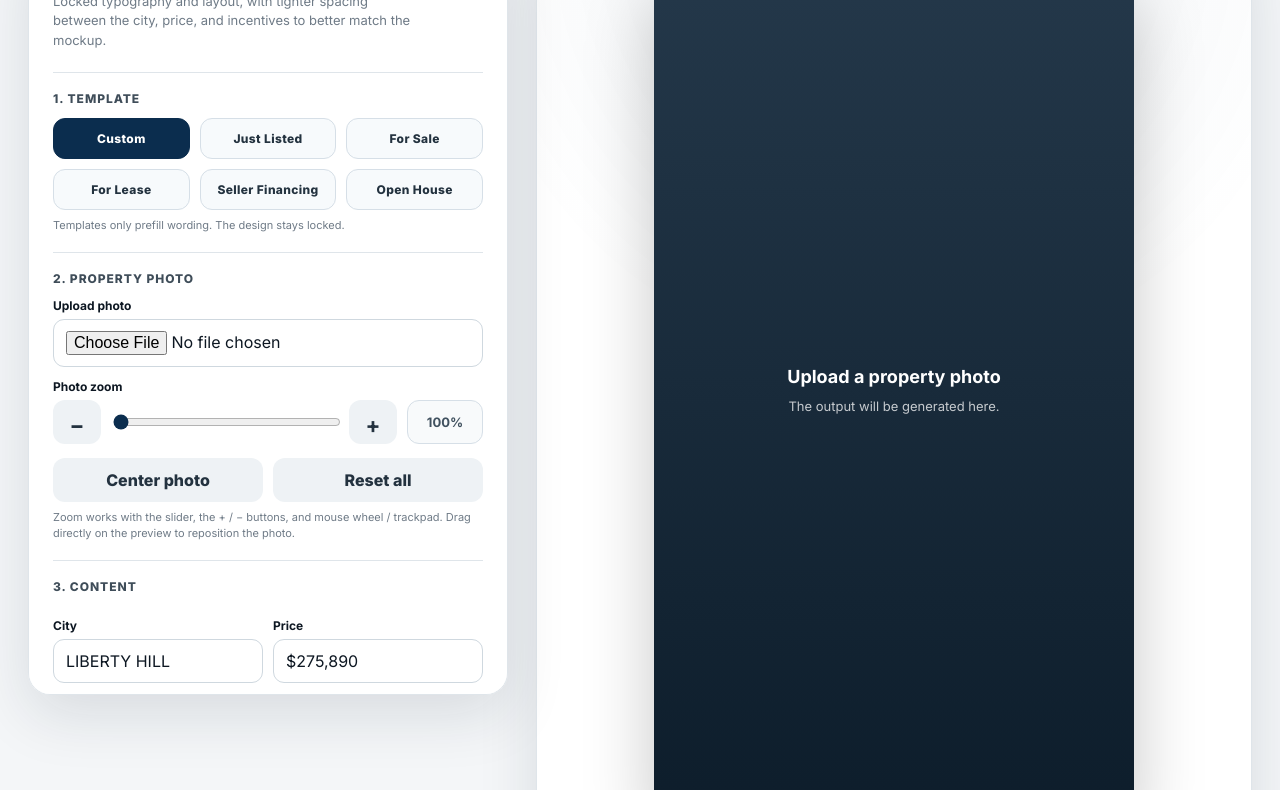
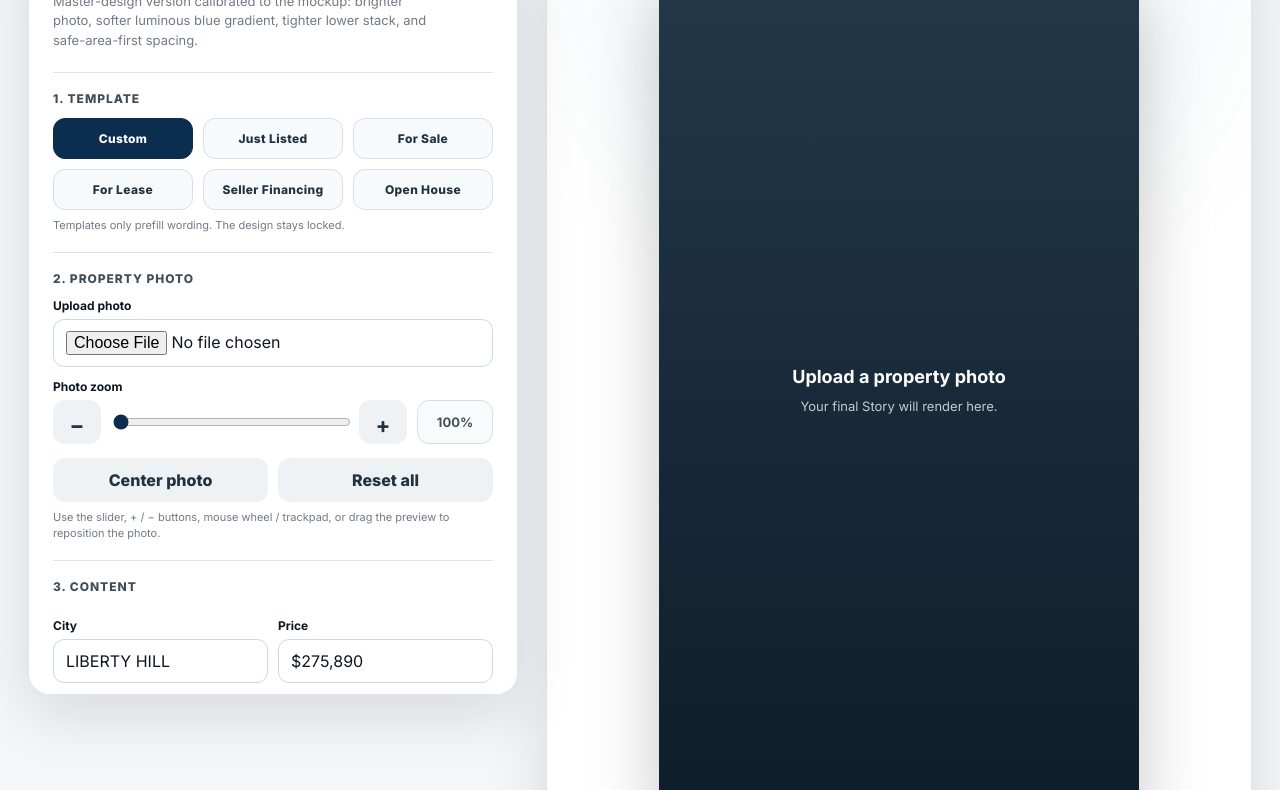
Before and after one commit to mrmechler/listing-builder, a plain HTML site: page story/index.html in a window 1280 px wide. Shown: the part 93-883 px from the top of the page. Drawn offline with nearby package versions, Linux system fonts and the light colour scheme.

Commit message:
Add files via upload

```diff
--- a/story/index.html
+++ b/story/index.html
@@ -3,12 +3,12 @@
 <head>
   <meta charset="utf-8" />
   <meta name="viewport" content="width=device-width,initial-scale=1,viewport-fit=cover" />
-  <meta name="theme-color" content="#071a2d" />
+  <meta name="theme-color" content="#071A2D" />
   <title>Story Generator</title>
 
   <link rel="preconnect" href="https://fonts.googleapis.com">
   <link rel="preconnect" href="https://fonts.gstatic.com" crossorigin>
-  <link href="https://fonts.googleapis.com/css2?family=Inter:wght@400;500;600;700;800&family=Cormorant+Garamond:wght@500;600;700&display=swap" rel="stylesheet">
+  <link href="https://fonts.googleapis.com/css2?family=Inter:wght@400;500;600;700;800&family=Bodoni+Moda:opsz,wght@6..96,500;6..96,600&display=swap" rel="stylesheet">
 
   <style>
     :root{
@@ -17,9 +17,8 @@
       --ink:#0d1722;
       --muted:#6f7b87;
       --line:#dfe5ea;
-      --navy:#071a2d;
-      --navy2:#103e68;
-      --accent:#0b2d4e;
+      --navy:#071A2D;
+      --blue:#103E68;
       --shadow:0 20px 60px rgba(17,32,46,.12);
     }
     *{box-sizing:border-box}
@@ -32,7 +31,7 @@
     .app{
       min-height:100vh;
       display:grid;
-      grid-template-columns:minmax(390px,480px) minmax(420px,1fr);
+      grid-template-columns:minmax(390px,490px) minmax(420px,1fr);
       gap:28px;
       padding:28px;
       max-width:1600px;
@@ -59,90 +58,241 @@
       gap:16px;
       margin-bottom:22px;
     }
-    h1{font-size:22px;line-height:1.08;letter-spacing:-.03em;margin:0 0 8px}
-    .sub{color:var(--muted);font-size:13px;line-height:1.5;margin:0}
+    h1{
+      margin:0 0 8px;
+      font-size:22px;
+      line-height:1.08;
+      letter-spacing:-.03em;
+    }
+    .sub{
+      margin:0;
+      color:var(--muted);
+      font-size:13px;
+      line-height:1.5;
+    }
     .badge{
-      background:#eef3f7;color:#425260;border-radius:999px;padding:7px 10px;
-      font-size:11px;font-weight:800;white-space:nowrap;letter-spacing:.05em;
+      background:#eef3f7;
+      color:#425260;
+      border-radius:999px;
+      padding:7px 10px;
+      font-size:11px;
+      font-weight:800;
+      letter-spacing:.05em;
+      white-space:nowrap;
     }
-    .group{padding:18px 0;border-top:1px solid var(--line)}
-    .group:first-of-type{border-top:none;padding-top:4px}
+    .group{
+      padding:18px 0;
+      border-top:1px solid var(--line);
+    }
+    .group:first-of-type{
+      border-top:none;
+      padding-top:4px;
+    }
     .group-title{
-      font-size:12px;font-weight:800;letter-spacing:.08em;text-transform:uppercase;
-      margin:0 0 12px;color:#3f4d59;
+      margin:0 0 12px;
+      font-size:12px;
+      font-weight:800;
+      letter-spacing:.08em;
+      text-transform:uppercase;
+      color:#3f4d59;
     }
-    label{display:block;font-size:12px;font-weight:700;margin:12px 0 6px}
+    label{
+      display:block;
+      margin:12px 0 6px;
+      font-size:12px;
+      font-weight:700;
+    }
     input[type="text"], input[type="file"]{
-      width:100%;border:1px solid #cfd8df;border-radius:11px;padding:11px 12px;
-      font:inherit;color:var(--ink);background:#fff;outline:none;
+      width:100%;
+      border:1px solid #cfd8df;
+      border-radius:11px;
+      padding:11px 12px;
+      font:inherit;
+      color:var(--ink);
+      background:#fff;
+      outline:none;
     }
     input[type="text"]:focus{
-      border-color:#7d96aa;box-shadow:0 0 0 3px rgba(16,62,104,.08);
+      border-color:#7d96aa;
+      box-shadow:0 0 0 3px rgba(16,62,104,.08);
     }
-    input[type="range"]{width:100%;accent-color:var(--accent)}
-    .inline{display:grid;grid-template-columns:1fr 1fr;gap:10px}
-    .template-grid{display:grid;grid-template-columns:1fr 1fr 1fr;gap:10px}
+    input[type="range"]{
+      width:100%;
+      accent-color:#0b2d4e;
+    }
+    .inline{
+      display:grid;
+      grid-template-columns:1fr 1fr;
+      gap:10px;
+    }
+    .template-grid{
+      display:grid;
+      grid-template-columns:1fr 1fr 1fr;
+      gap:10px;
+    }
     .template-btn{
-      background:#f7fafc;color:#23323f;border:1px solid #d6dfe7;border-radius:12px;
-      padding:12px;text-align:center;font-size:12px;font-weight:800;cursor:pointer;
+      background:#f7fafc;
+      color:#23323f;
+      border:1px solid #d6dfe7;
+      border-radius:12px;
+      padding:12px;
+      text-align:center;
+      font-size:12px;
+      font-weight:800;
       letter-spacing:.03em;
+      cursor:pointer;
     }
-    .template-btn.active{background:#0b2d4e;border-color:#0b2d4e;color:#fff}
+    .template-btn.active{
+      background:#0b2d4e;
+      border-color:#0b2d4e;
+      color:#fff;
+    }
     .zoom-row{
-      display:grid;grid-template-columns:48px 1fr 48px 76px;
-      gap:10px;align-items:center;margin-top:6px
+      display:grid;
+      grid-template-columns:48px 1fr 48px 76px;
+      gap:10px;
+      align-items:center;
+      margin-top:6px;
     }
     .icon-btn{
-      background:#eef2f5;color:#23323f;border-radius:12px;border:0;height:44px;
-      font-size:22px;font-weight:700;cursor:pointer;
+      background:#eef2f5;
+      color:#23323f;
+      border-radius:12px;
+      border:0;
+      height:44px;
+      font-size:22px;
+      font-weight:700;
+      cursor:pointer;
     }
     .value-chip{
-      display:flex;align-items:center;justify-content:center;height:44px;border-radius:12px;
-      border:1px solid #d6dfe7;background:#f8fafb;color:#40515f;font-weight:700;font-size:13px;
+      display:flex;
+      align-items:center;
+      justify-content:center;
+      height:44px;
+      border-radius:12px;
+      border:1px solid #d6dfe7;
+      background:#f8fafb;
+      color:#40515f;
+      font-weight:700;
+      font-size:13px;
     }
-    .button-row{display:grid;grid-template-columns:1fr 1fr;gap:10px;margin-top:14px}
+    .button-row{
+      display:grid;
+      grid-template-columns:1fr 1fr;
+      gap:10px;
+      margin-top:14px;
+    }
     button{
-      appearance:none;border:0;border-radius:12px;padding:12px 14px;font:inherit;font-weight:800;
-      cursor:pointer;transition:.15s ease;
+      appearance:none;
+      border:0;
+      border-radius:12px;
+      padding:12px 14px;
+      font:inherit;
+      font-weight:800;
+      cursor:pointer;
+      transition:.15s ease;
     }
     button:hover{transform:translateY(-1px)}
-    .secondary{background:#eef2f5;color:#23323f}
-    .color-grid{display:grid;grid-template-columns:80px 1fr;gap:10px 12px;align-items:end}
+    .secondary{
+      background:#eef2f5;
+      color:#23323f;
+    }
+    .color-grid{
+      display:grid;
+      grid-template-columns:80px 1fr;
+      gap:10px 12px;
+      align-items:end;
+    }
     .swatch{
-      width:100%;height:46px;border:1px solid #cfd8df;border-radius:11px;background:#103e68;
-      padding:0;overflow:hidden;cursor:pointer;
+      width:100%;
+      height:46px;
+      border:1px solid #cfd8df;
+      border-radius:11px;
+      background:#103E68;
+      padding:0;
+      overflow:hidden;
+      cursor:pointer;
     }
     .swatch::-webkit-color-swatch-wrapper{padding:0}
     .swatch::-webkit-color-swatch{border:none;border-radius:10px}
     .swatch::-moz-color-swatch{border:none;border-radius:10px}
     .pill{
-      display:inline-flex;align-items:center;justify-content:center;min-height:46px;padding:0 12px;
-      border:1px solid #cfd8df;border-radius:11px;background:#f8fafb;color:#41505d;
-      font-size:12px;font-weight:700;white-space:nowrap;
+      display:inline-flex;
+      align-items:center;
+      justify-content:center;
+      min-height:46px;
+      padding:0 12px;
+      border:1px solid #cfd8df;
+      border-radius:11px;
+      background:#f8fafb;
+      color:#41505d;
+      font-size:12px;
+      font-weight:700;
+      white-space:nowrap;
     }
     .download{
-      width:100%;margin-top:10px;padding:14px 16px;
-      background:linear-gradient(135deg,var(--navy),var(--navy2));color:#fff;font-size:15px;
+      width:100%;
+      margin-top:10px;
+      padding:14px 16px;
+      background:linear-gradient(135deg,var(--navy),var(--blue));
+      color:#fff;
+      font-size:15px;
     }
-    .hint{margin:8px 0 0;font-size:11px;color:var(--muted);line-height:1.45}
+    .hint{
+      margin:8px 0 0;
+      font-size:11px;
+      color:var(--muted);
+      line-height:1.45;
+    }
     .stage{
-      display:flex;align-items:center;justify-content:center;padding:28px;
-      min-height:calc(100vh - 56px);overflow:hidden;
-      background:radial-gradient(circle at 50% 0%,rgba(16,62,104,.08),transparent 45%),#fff;
+      display:flex;
+      align-items:center;
+      justify-content:center;
+      padding:28px;
+      min-height:calc(100vh - 56px);
+      overflow:hidden;
+      background:
+        radial-gradient(circle at 50% 0%,rgba(16,62,104,.08),transparent 45%),
+        #fff;
     }
     .canvas-shell{
-      position:relative;width:min(100%,480px);aspect-ratio:9/16;background:#101820;
-      border-radius:24px;overflow:hidden;box-shadow:0 30px 70px rgba(0,0,0,.22);
-      user-select:none;touch-action:none;
+      position:relative;
+      width:min(100%,480px);
+      aspect-ratio:9/16;
+      background:#101820;
+      border-radius:24px;
+      overflow:hidden;
+      box-shadow:0 30px 70px rgba(0,0,0,.22);
+      user-select:none;
+      touch-action:none;
     }
-    canvas{width:100%;height:100%;display:block;cursor:grab}
+    canvas{
+      width:100%;
+      height:100%;
+      display:block;
+      cursor:grab;
+    }
     canvas.dragging{cursor:grabbing}
     .empty{
-      position:absolute;inset:0;display:grid;place-items:center;padding:36px;color:#fff;text-align:center;
-      pointer-events:none;background:linear-gradient(180deg,#24384a,#0d1d2b);
+      position:absolute;
+      inset:0;
+      display:grid;
+      place-items:center;
+      padding:36px;
+      color:#fff;
+      text-align:center;
+      pointer-events:none;
+      background:linear-gradient(180deg,#24384a,#0d1d2b);
     }
-    .empty strong{display:block;font-size:18px;margin-bottom:8px}
-    .empty span{font-size:13px;opacity:.75}
+    .empty strong{
+      display:block;
+      font-size:18px;
+      margin-bottom:8px;
+    }
+    .empty span{
+      font-size:13px;
+      opacity:.75;
+    }
     @media (max-width:1040px){
       .app{grid-template-columns:1fr;padding:16px}
       .panel{position:static;max-height:none}
@@ -158,7 +308,7 @@
       <div class="brand">
         <div>
           <h1>Story Generator</h1>
-          <p class="sub">Locked typography and layout, with tighter spacing between the city, price, and incentives to better match the mockup.</p>
+          <p class="sub">Master-design version calibrated to the mockup: brighter photo, softer luminous blue gradient, tighter lower stack, and safe-area-first spacing.</p>
         </div>
         <div class="badge">9:16</div>
       </div>
@@ -193,7 +343,7 @@
           <button class="secondary" id="centerPhoto" type="button">Center photo</button>
           <button class="secondary" id="resetAll" type="button">Reset all</button>
         </div>
-        <p class="hint">Zoom works with the slider, the + / − buttons, and mouse wheel / trackpad. Drag directly on the preview to reposition the photo.</p>
+        <p class="hint">Use the slider, + / − buttons, mouse wheel / trackpad, or drag the preview to reposition the photo.</p>
       </div>
 
       <div class="group">
@@ -216,13 +366,13 @@
         <input id="detail" type="text" value="LOW INTEREST RATE • CLOSINGS COSTS • AND MORE" />
 
         <label for="cta">Button text (optional)</label>
-        <input id="cta" type="text" value="" placeholder="Leave blank for an empty outlined button" />
+        <input id="cta" type="text" value="" placeholder="Leave blank for the empty outlined button look" />
       </div>
 
       <div class="group">
         <div class="group-title">4. Gradient colors</div>
 
-        <label for="color1Hex">Top glow hex</label>
+        <label for="color1Hex">Upper blue glow hex</label>
         <div class="color-grid">
           <input id="color1Picker" class="swatch" type="color" value="#103E68" />
           <input id="color1Hex" type="text" value="#103E68" />
@@ -236,6 +386,7 @@
 
         <label>Current gradient</label>
         <div class="pill" id="appliedGradient">#103E68 → #071A2D</div>
+        <p class="hint">This version uses a much softer gradient structure closer to the mockup: luminous blue behind the text, then deeper navy at the very bottom.</p>
       </div>
 
       <div class="group">
@@ -248,7 +399,7 @@
 
         <label for="phone">Phone line</label>
         <input id="phone" type="text" value="(512) YES-2-OWN" />
-        <p class="hint">One logo upload only. Content is kept inside the safe area by default.</p>
+        <p class="hint">One logo upload only. The layout is engineered to stay inside the Story safe area without needing a separate safe-zone toggle.</p>
       </div>
 
       <button class="download" id="download" type="button">DOWNLOAD STORY PNG</button>
@@ -260,7 +411,7 @@
         <div class="empty" id="emptyState">
           <div>
             <strong>Upload a property photo</strong>
-            <span>The output will be generated here.</span>
+            <span>Your final Story will render here.</span>
           </div>
         </div>
       </div>
@@ -360,7 +511,7 @@
       if(!file) return;
       const url=URL.createObjectURL(file);
       const img=new Image();
-      img.onload=()=>{URL.revokeObjectURL(url);done(img)};
+      img.onload=()=>{ URL.revokeObjectURL(url); done(img); };
       img.src=url;
     }
 
@@ -368,18 +519,22 @@
       let v=(value||'').trim().toUpperCase();
       if(!v.startsWith('#')) v='#'+v;
       if(/^#([0-9A-F]{3})$/.test(v)) v='#'+v.slice(1).split('').map(c=>c+c).join('');
-      return /^#([0-9A-F]{6})$/.test(v)?v:null;
+      return /^#([0-9A-F]{6})$/.test(v) ? v : null;
     }
 
     function hexToRgb(hex){
       const c=sanitizeHex(hex);
       if(!c) return null;
-      return {r:parseInt(c.slice(1,3),16),g:parseInt(c.slice(3,5),16),b:parseInt(c.slice(5,7),16)};
+      return {
+        r:parseInt(c.slice(1,3),16),
+        g:parseInt(c.slice(3,5),16),
+        b:parseInt(c.slice(5,7),16)
+      };
     }
 
     function rgba(hex,a){
       const rgb=hexToRgb(hex);
-      return rgb?`rgba(${rgb.r},${rgb.g},${rgb.b},${a})`:`rgba(16,62,104,${a})`;
+      return rgb ? `rgba(${rgb.r},${rgb.g},${rgb.b},${a})` : `rgba(16,62,104,${a})`;
     }
 
     function setZoom(v){
@@ -417,6 +572,16 @@
       return minSize;
     }
 
+    function drawLetterSpacedLeft(text,x,y,spacing){
+      const chars=[...text];
+      let cursor=x;
+      for(let i=0;i<chars.length;i++){
+        const ch=chars[i];
+        ctx.fillText(ch,cursor,y);
+        cursor+=ctx.measureText(ch).width+spacing;
+      }
+    }
+
     function drawLetterSpacedCentered(text,x,y,spacing){
       const chars=[...text];
       const widths=chars.map(ch=>ctx.measureText(ch).width);
@@ -425,16 +590,6 @@
       for(let i=0;i<chars.length;i++){
         ctx.fillText(chars[i],cursor,y);
         cursor+=widths[i]+spacing;
-      }
-    }
-
-    function drawLetterSpacedLeft(text,x,y,spacing){
-      const chars=[...text];
-      let cursor=x;
-      for(let i=0;i<chars.length;i++){
-        const ch=chars[i];
-        ctx.fillText(ch,cursor,y);
-        cursor+=ctx.measureText(ch).width+spacing;
       }
     }
 
@@ -452,7 +607,8 @@
     function drawLogo(img, centerX, topY, maxW, maxH){
       if(!img) return topY;
       const scale=Math.min(maxW/img.width, maxH/img.height, 1);
-      const w=img.width*scale, h=img.height*scale;
+      const w=img.width*scale;
+      const h=img.height*scale;
       ctx.drawImage(img, centerX-w/2, topY, w, h);
       return topY+h;
     }
@@ -469,108 +625,123 @@
         ctx.fillRect(0,0,canvas.width,canvas.height);
       }
 
-      const wash=ctx.createLinearGradient(0,0,0,canvas.height);
-      wash.addColorStop(0,'rgba(0,0,0,.03)');
-      wash.addColorStop(.52,'rgba(0,0,0,.06)');
-      wash.addColorStop(.74,'rgba(3,9,15,.14)');
-      wash.addColorStop(1,'rgba(3,9,15,.24)');
-      ctx.fillStyle=wash;
-      ctx.fillRect(0,0,canvas.width,canvas.height);
+      // No heavy full-frame wash. Keep the upper photo bright like the mockup.
+      // Very subtle bottom-directed atmospheric wash only.
+      const atmospheric = ctx.createLinearGradient(0,980,0,1920);
+      atmospheric.addColorStop(0,'rgba(6,15,28,0)');
+      atmospheric.addColorStop(.30,'rgba(6,15,28,.03)');
+      atmospheric.addColorStop(.58,'rgba(6,15,28,.07)');
+      atmospheric.addColorStop(1,'rgba(6,15,28,.13)');
+      ctx.fillStyle = atmospheric;
+      ctx.fillRect(0,980,1080,940);
 
-      const grad=ctx.createLinearGradient(0,930,0,1920);
-      grad.addColorStop(0, rgba(state.color1,0));
-      grad.addColorStop(.14, rgba(state.color1,.03));
-      grad.addColorStop(.31, rgba(state.color1,.13));
-      grad.addColorStop(.50, rgba(state.color1,.27));
-      grad.addColorStop(.72, rgba(state.color2,.58));
-      grad.addColorStop(1, rgba(state.color2,.88));
-      ctx.fillStyle=grad;
-      ctx.fillRect(0,930,1080,990);
+      // Luminous blue haze begins around the lower-middle, not abruptly.
+      const lowerHaze = ctx.createLinearGradient(0,1020,0,1920);
+      lowerHaze.addColorStop(0, rgba(state.color1,0));
+      lowerHaze.addColorStop(.18, rgba(state.color1,.025));
+      lowerHaze.addColorStop(.36, rgba(state.color1,.08));
+      lowerHaze.addColorStop(.58, rgba(state.color1,.18));
+      lowerHaze.addColorStop(.77, rgba(state.color2,.28));
+      lowerHaze.addColorStop(1, rgba(state.color2,.44));
+      ctx.fillStyle = lowerHaze;
+      ctx.fillRect(0,1020,1080,900);
 
-      const leftGlow = ctx.createRadialGradient(210,1455,50,210,1455,380);
-      leftGlow.addColorStop(0, rgba(state.color1,.34));
-      leftGlow.addColorStop(.35, rgba(state.color1,.19));
-      leftGlow.addColorStop(1, rgba(state.color1,0));
-      ctx.fillStyle=leftGlow;
-      ctx.fillRect(0,1020,520,680);
+      // Bottom navy anchor, starting late so the photo stays lively.
+      const bottomAnchor = ctx.createLinearGradient(0,1450,0,1920);
+      bottomAnchor.addColorStop(0, rgba(state.color2,0));
+      bottomAnchor.addColorStop(.38, rgba(state.color2,.20));
+      bottomAnchor.addColorStop(.72, rgba(state.color2,.48));
+      bottomAnchor.addColorStop(1, rgba(state.color2,.80));
+      ctx.fillStyle = bottomAnchor;
+      ctx.fillRect(0,1450,1080,470);
 
-      const centerGlow = ctx.createRadialGradient(540,1390,150,540,1390,560);
-      centerGlow.addColorStop(0,'rgba(255,255,255,.04)');
-      centerGlow.addColorStop(1,'rgba(255,255,255,0)');
-      ctx.fillStyle=centerGlow;
+      // Radial blooms to recreate the mockup's luminous lower-third.
+      const bloomLeft = ctx.createRadialGradient(250,1420,70,250,1420,440);
+      bloomLeft.addColorStop(0, rgba(state.color1,.32));
+      bloomLeft.addColorStop(.38, rgba(state.color1,.18));
+      bloomLeft.addColorStop(1, rgba(state.color1,0));
+      ctx.fillStyle = bloomLeft;
+      ctx.fillRect(0,1040,600,720);
+
+      const bloomCenter = ctx.createRadialGradient(535,1420,120,535,1420,520);
+      bloomCenter.addColorStop(0,'rgba(255,255,255,.05)');
+      bloomCenter.addColorStop(.35, rgba(state.color1,.10));
+      bloomCenter.addColorStop(1,'rgba(255,255,255,0)');
+      ctx.fillStyle = bloomCenter;
       ctx.fillRect(0,1040,1080,760);
 
-      const rightGlow = ctx.createRadialGradient(890,1450,60,890,1450,390);
-      rightGlow.addColorStop(0, rgba(state.color1,.28));
-      rightGlow.addColorStop(.35, rgba(state.color1,.16));
-      rightGlow.addColorStop(1, rgba(state.color1,0));
-      ctx.fillStyle=rightGlow;
-      ctx.fillRect(560,1020,520,700);
+      const bloomRight = ctx.createRadialGradient(860,1470,80,860,1470,420);
+      bloomRight.addColorStop(0, rgba(state.color1,.24));
+      bloomRight.addColorStop(.42, rgba(state.color1,.14));
+      bloomRight.addColorStop(1, rgba(state.color1,0));
+      ctx.fillStyle = bloomRight;
+      ctx.fillRect(470,1080,610,720);
 
       const leftX = 84;
       ctx.fillStyle='#fff';
+      ctx.textBaseline='alphabetic';
       ctx.textAlign='left';
-      ctx.textBaseline='alphabetic';
 
-      // CITY — moved down closer to price.
+      // City
       const city = ui.city.value.trim().toUpperCase();
       const citySize = fitText(city, 760, 35, 24, s=>`500 ${s}px Inter, Arial, sans-serif`);
       ctx.font = `500 ${citySize}px Inter, Arial, sans-serif`;
-      drawLetterSpacedLeft(city, leftX, 1180, 8);
+      drawLetterSpacedLeft(city, leftX, 1176, 8);
 
-      // PRICE — kept elegant, and moved closer to incentives.
+      // Price
       const price = ui.price.value.trim();
-      const priceSize = fitText(price, 800, 122, 76, s=>`600 ${s}px "Cormorant Garamond", Georgia, serif`);
-      ctx.font = `600 ${priceSize}px "Cormorant Garamond", Georgia, serif`;
-      ctx.fillText(price, leftX, 1315);
+      const priceSize = fitText(price, 820, 122, 76, s=>`600 ${s}px "Bodoni Moda", Georgia, serif`);
+      ctx.font = `600 ${priceSize}px "Bodoni Moda", Georgia, serif`;
+      ctx.fillText(price, leftX, 1308);
 
-      // HEADLINE — pulled upward slightly closer to price.
+      // Headline
       const headline = ui.headline.value.trim().toUpperCase();
-      const headlineSize = fitText(headline, 930, 49, 28, s=>`800 ${s}px Inter, Arial, sans-serif`);
+      const headlineSize = fitText(headline, 940, 49, 28, s=>`800 ${s}px Inter, Arial, sans-serif`);
       ctx.font = `800 ${headlineSize}px Inter, Arial, sans-serif`;
-      ctx.fillText(headline, leftX, 1450);
+      ctx.fillText(headline, leftX, 1432);
 
-      // DETAIL
+      // Detail
       const detail = ui.detail.value.trim().toUpperCase();
-      const detailSize = fitText(detail, 945, 24, 16, s=>`500 ${s}px Inter, Arial, sans-serif`);
+      const detailSize = fitText(detail, 955, 24, 16, s=>`500 ${s}px Inter, Arial, sans-serif`);
       ctx.font = `500 ${detailSize}px Inter, Arial, sans-serif`;
-      drawLetterSpacedLeft(detail, leftX, 1508, 3.0);
+      drawLetterSpacedLeft(detail, leftX, 1492, 2.9);
 
-      // BUTTON
-      ctx.strokeStyle='rgba(255,255,255,.93)';
+      // Wide capsule button
+      ctx.strokeStyle='rgba(255,255,255,.94)';
       ctx.lineWidth=3;
-      const bw = 820, bh = 78, bx = (1080-bw)/2, by = 1560;
-      roundedRect(bx,by,bw,bh,39);
+      const bw = 836, bh = 82, bx = (1080-bw)/2, by = 1546;
+      roundedRect(bx,by,bw,bh,41);
       ctx.stroke();
 
       const cta = ui.cta.value.trim().toUpperCase();
       if(cta){
         ctx.fillStyle='#fff';
         ctx.font='700 25px Inter, Arial, sans-serif';
-        drawLetterSpacedCentered(cta, 540, 1610, 2);
+        drawLetterSpacedCentered(cta, 540, 1598, 2);
       }
 
-      // LOGO
-      let brandY = 1670;
+      // Logo block safely above the bottom
+      let brandY = 1676;
       if(state.logo){
-        brandY = drawLogo(state.logo, 540, brandY, 860, 145) + 22;
+        brandY = drawLogo(state.logo, 540, brandY, 840, 130) + 26;
       }
 
-      // NAME / PHONE — cleaner sans serif treatment
+      // Refined lighter branding typography
       ctx.textAlign='center';
+
       const agent = ui.agent.value.trim();
       if(agent){
         const agentSize = fitText(agent, 850, 28, 22, s=>`500 ${s}px Inter, Arial, sans-serif`);
         ctx.font = `500 ${agentSize}px Inter, Arial, sans-serif`;
-        ctx.fillText(agent, 540, brandY + 8);
+        ctx.fillText(agent, 540, brandY + 6);
         brandY += 44;
       }
 
       const phone = ui.phone.value.trim();
       if(phone){
-        const phoneSize = fitText(phone, 740, 26, 20, s=>`500 ${s}px Inter, Arial, sans-serif`);
+        const phoneSize = fitText(phone, 760, 24, 19, s=>`500 ${s}px Inter, Arial, sans-serif`);
         ctx.font = `500 ${phoneSize}px Inter, Arial, sans-serif`;
-        drawLetterSpacedCentered(phone, 540, brandY + 8, 1.8);
+        drawLetterSpacedCentered(phone, 540, brandY + 6, 1.7);
       }
     }
 
@@ -614,7 +785,10 @@
     });
 
     ui.logoInput.addEventListener('change',e=>{
-      loadImageFromFile(e.target.files[0],img=>{state.logo=img;draw()});
+      loadImageFromFile(e.target.files[0],img=>{
+        state.logo=img;
+        draw();
+      });
     });
 
     ['city','price','headline','detail','cta','agent','phone'].forEach(id=>{
```
